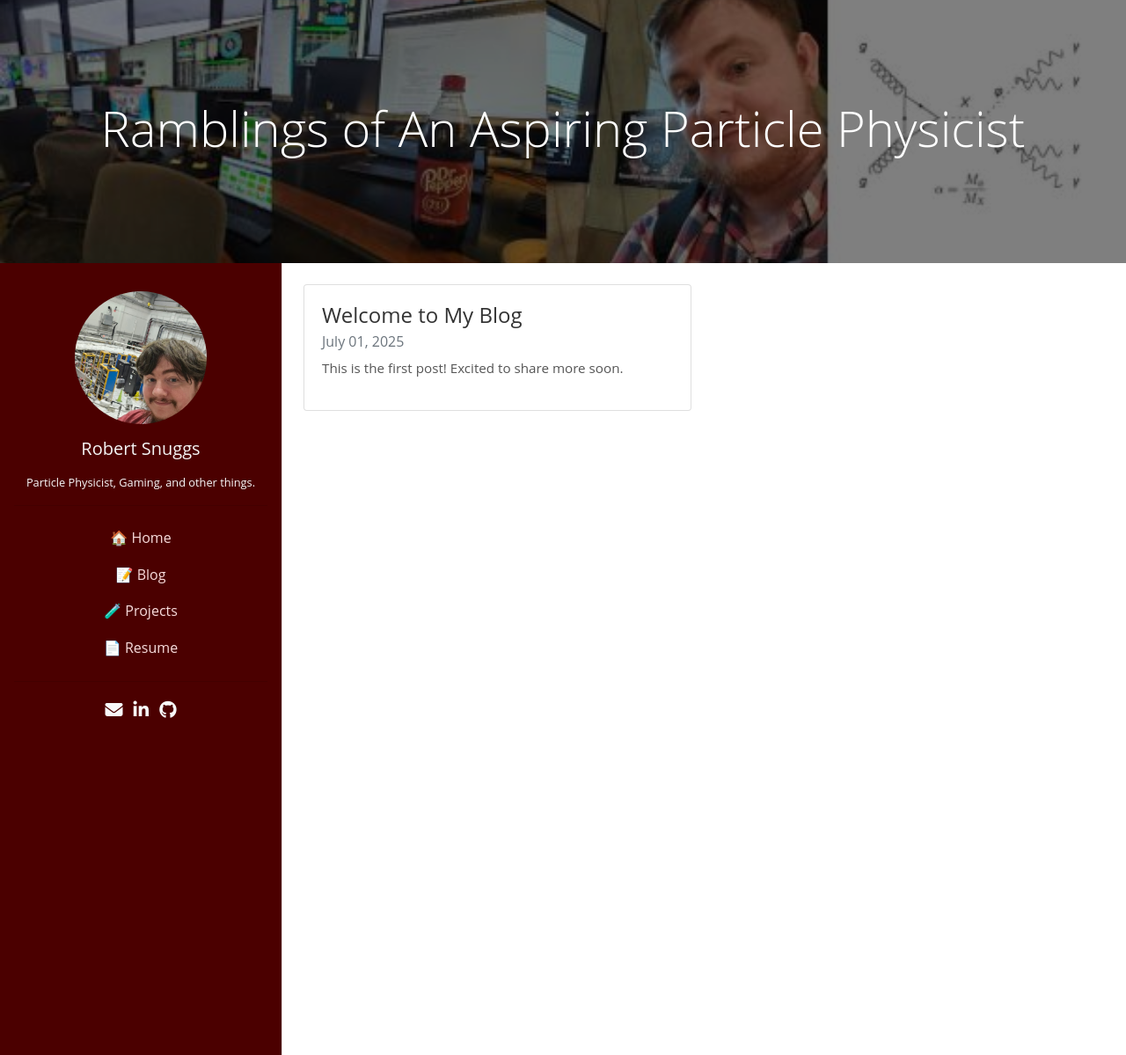
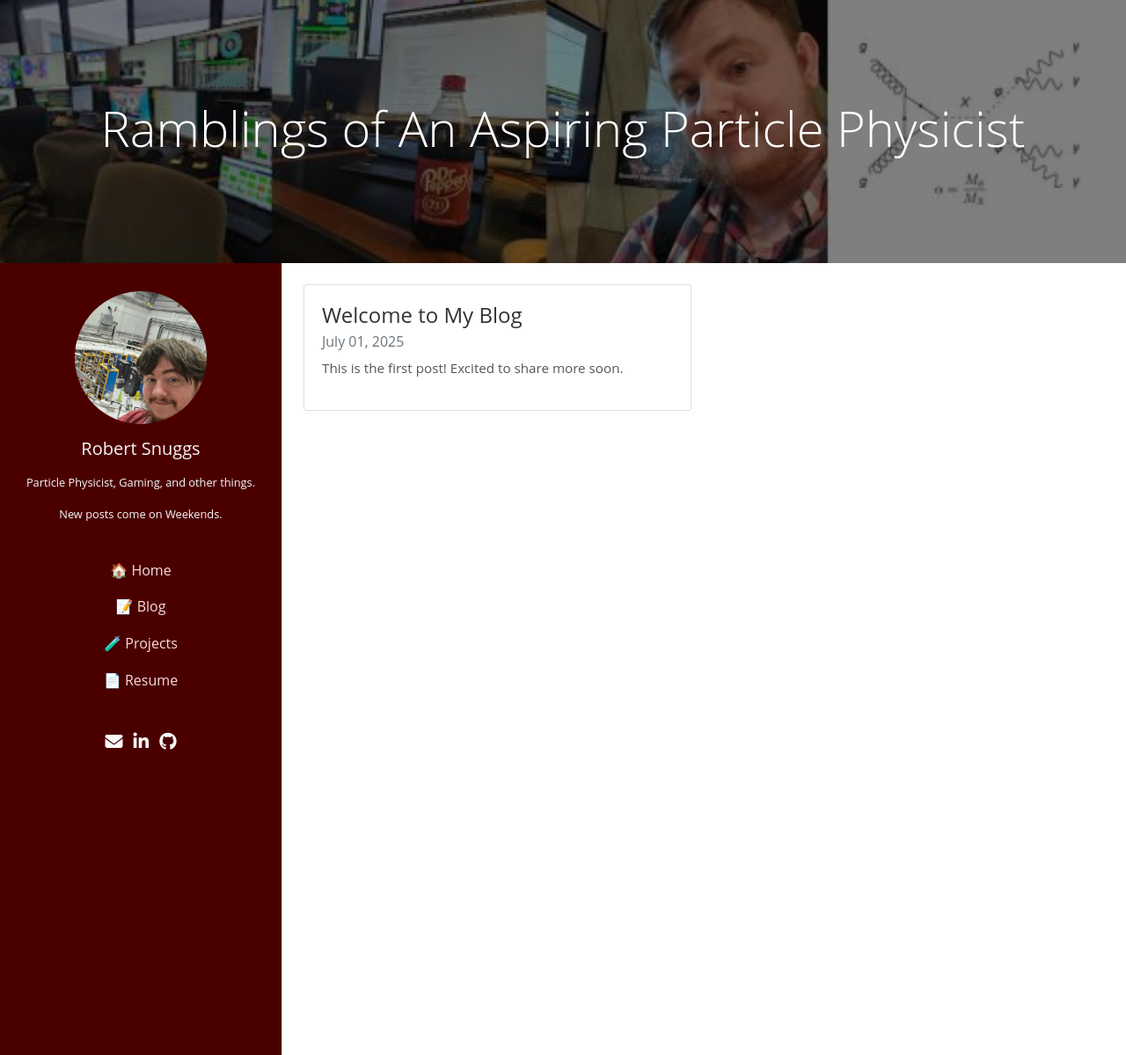
Before and after one commit to madscientoast/madscientoast.github.io, a Jekyll site: the page built from blog.html, in a window 1280 px wide. Shown: the whole page at 88% size. Built offline with Jekyll 4.4.1, drawn with Linux system fonts in a browser that asks for light colours; nearby versions of some CDN libraries.

Commit message:
Update default.html

```diff
--- a/_layouts/default.html
+++ b/_layouts/default.html
@@ -23,6 +23,7 @@
         <img src="/profile_new.jpg" alt="Profile" class="img-fluid rounded-circle mb-3" style="max-width: 150px;">
         <h5 class="mb-3">Robert Snuggs</h5>
         <p class="text-light small">Particle Physicist, Gaming, and other things.</p>
+        <p class="text-light small">New posts come on Weekends.</p>
         <hr>
         <ul class="nav flex-column">
           <li class="nav-item"><a href="/" class="nav-link px-0">🏠 Home</a></li>
```
